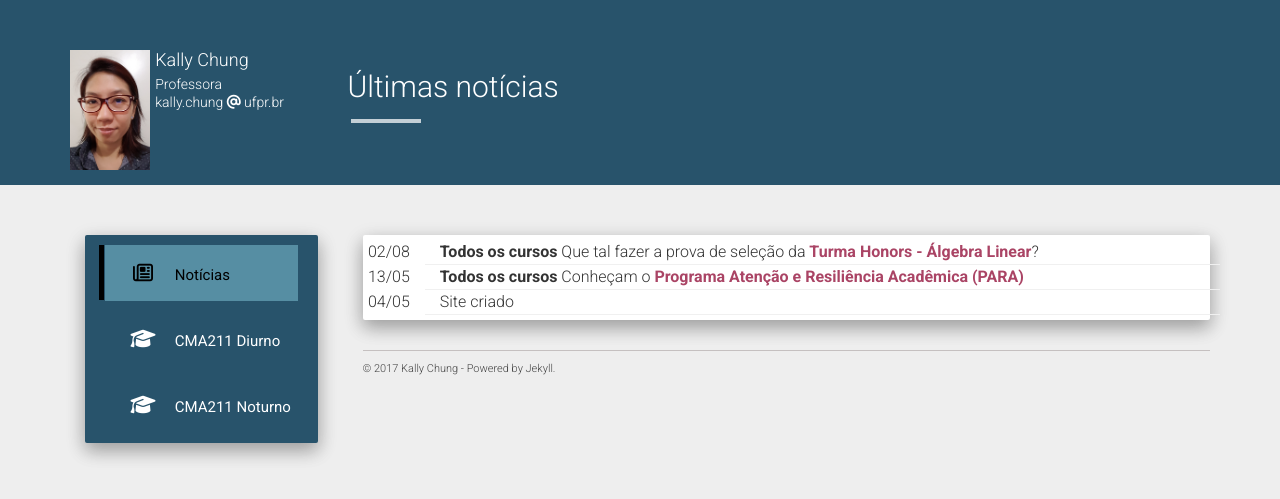
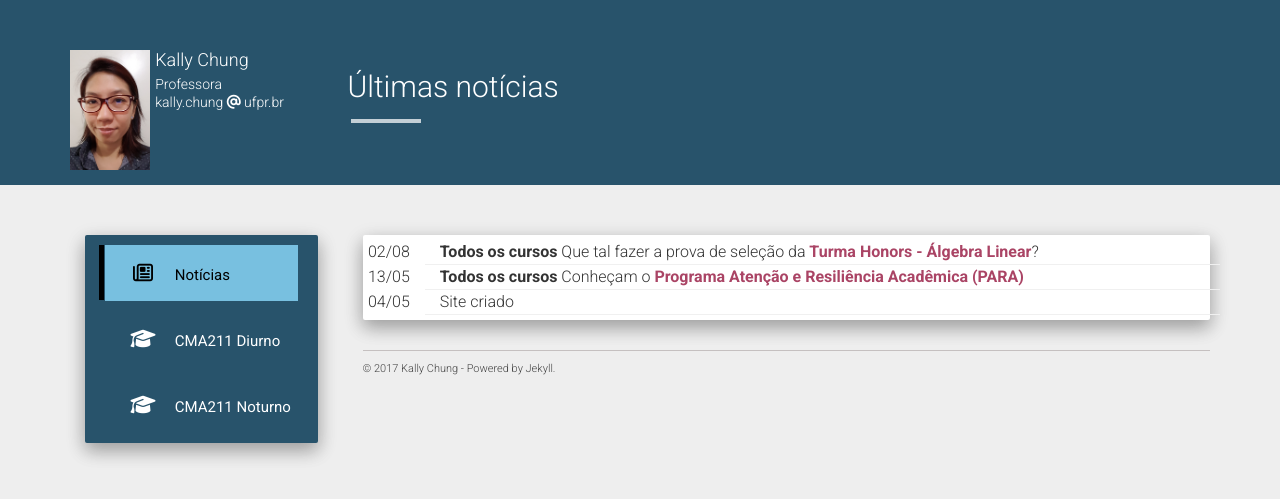
Before and after one commit to chunggnuhc/chunggnuhc.github.io, a Jekyll site: the page built from index.html, in a window 1280 px wide. Shown: the top 499 px of the page. Built offline with Jekyll 4.4.1, drawn with Linux system fonts in a browser that asks for light colours; nearby versions of some CDN libraries.

Commit message:
Update kally.css for the third time

```diff
--- a/static/css/kally.css
+++ b/static/css/kally.css
@@ -3,7 +3,7 @@
 }
 
 .menu ul li.current-menu-item a {
-    background-color: #568EA3; /* AQUI - current menu */
+    background-color: #78C0E0; /* AQUI - current menu */
     color: black;
 }
 
```
